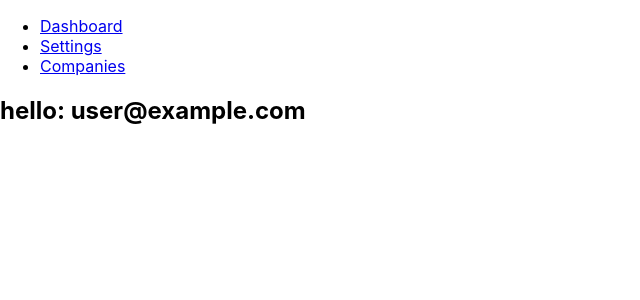
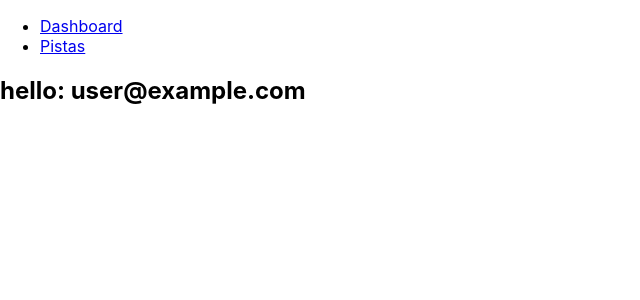
Before and after one commit to natassh/test-playtomic, a React (Create React App) app: page /dashboard in a window 1280 px wide. Shown: the top 300 px of the page, without its empty margins (0-640 px from the left). Built offline with nearby package versions, Linux system fonts and the light colour scheme; no server answers; sample sign-in values are in the browser's storage.

Commit message:
🎨 - Improve structure

```diff
--- a/src/index.tsx
+++ b/src/index.tsx
@@ -2,7 +2,7 @@ import React from 'react';
 import ReactDOM from 'react-dom';
 import { Provider } from 'react-redux';
 import {store} from './ui/Store/store';
-import {App} from './App';
+import {App} from './ui/App/App';
 import reportWebVitals from './reportWebVitals';
 import './index.css';
 
--- a/src/App.tsx
+++ b/src/ui/App/App.tsx
@@ -3,7 +3,7 @@ import {BrowserRouter as Router } from 'react-router-dom';
 
 import './App.css';
 
-import { Routes } from './ui/App/Routes/Routes';
+import { Routes } from './Routes/Routes';
 
 const App:React.FC = () => {
 
--- a/src/ui/App/Routes/Routes.tsx
+++ b/src/ui/App/Routes/Routes.tsx
@@ -56,10 +56,7 @@ const Routes: React.FC = () => {
                 <Link to="/dashboard">Dashboard</Link>
               </li>
               <li>
-                <Link to="/settings">Settings</Link>
-              </li>
-              <li>
-                <Link to="/companies">Companies</Link>
+                <Link to="/settings">Pistas</Link>
               </li>
             </ul>
           </nav>
--- a/src/ui/Store/modules/user/actions.ts
+++ b/src/ui/Store/modules/user/actions.ts
@@ -1,8 +1,8 @@
 import { USER_LOGIN_SUCCESS } from './actionTypes';
 import { USER_LOGIN_FAILURE } from './actionTypes';
 import {firebase} from '../../../firebase/firebase'
-import { User } from './@types/user';
-import { UserActions } from './@types/actions';
+import { User } from './types/user';
+import { UserActions } from './types/actions';
 import {  ThunkDispatch } from 'redux-thunk'
 
 
--- a/src/ui/Store/modules/user/userReducer.ts
+++ b/src/ui/Store/modules/user/userReducer.ts
@@ -1,6 +1,6 @@
 import { USER_LOGIN_SUCCESS, USER_LOGIN_FAILURE } from './actionTypes';
-import { UserState } from './@types/user';
-import { SetUserLoggedAction, UserActions } from './@types/actions';
+import { UserState } from './types/user';
+import { SetUserLoggedAction, UserActions } from './types/actions';
 
 const initialState = {
   isLogged: false,
--- a/src/ui/pages/Settings/Settings.tsx
+++ b/src/ui/pages/Settings/Settings.tsx
@@ -3,7 +3,7 @@ import React from 'react';
 const Settings: React.FC =() => {
   return (
     <section>
-      <header><h1>Settings</h1></header>
+      <header><h1>Pistas</h1></header>
     </section>
   );
 };
```
Also changed, not shown: src/ui/App/App.css (renamed from src/App.css), src/ui/Store/modules/user/types/actions.ts (renamed from src/ui/Store/modules/user/@types/actions.ts), src/ui/Store/modules/user/types/user.ts (renamed from src/ui/Store/modules/user/@types/user.ts), 1 other file (tests, documents, lock files or other folders).
